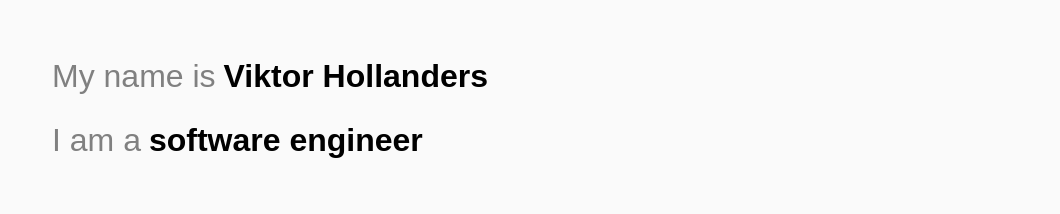
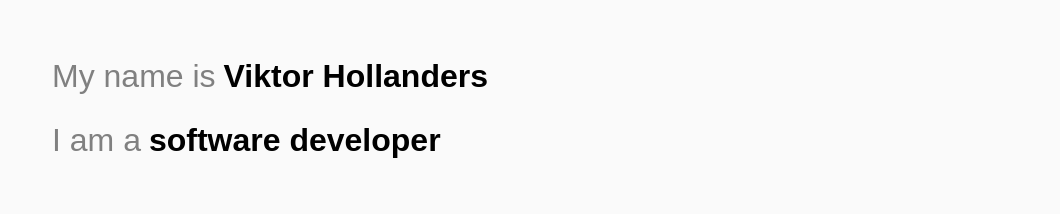
Before and after one commit to viktorhollanders/viktorhollanders, a website: page public/index.html in a window 1280 px wide. Shown: the top 214 px of the page, without its empty margins (0-1060 px from the left). Drawn offline with Linux system fonts and the light colour scheme; no server answers; a web font is replaced by a local one.

Commit message:
Change enginere to developer

```diff
--- a/public/index.html
+++ b/public/index.html
@@ -20,7 +20,7 @@
       </div>
       <div class="title-container">
         <h2 class="sub-title">I am a</h2>
-        <h1 class="title">software engineer</h1>
+        <h1 class="title">software developer</h1>
       </div>
     </header>
     <main>
```
